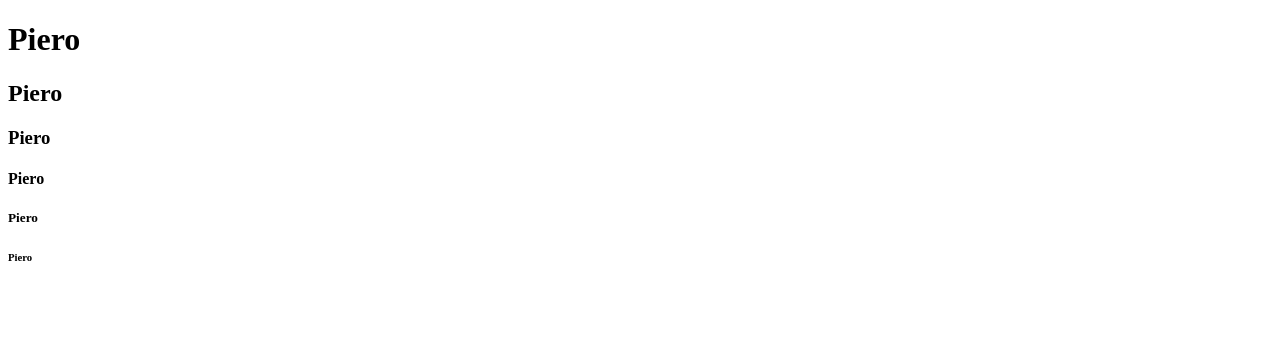
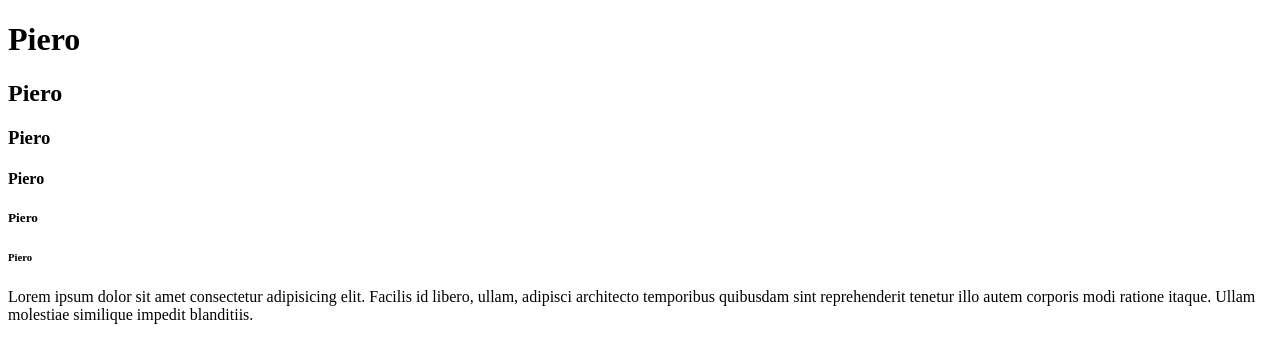
Before and after one commit to pieronisi96/SelfworkGit, a plain HTML site: page index.html in a window 1280 px wide. Drawn offline with Linux system fonts and the light colour scheme.

Commit message:
Aggiunto un paragrafo

```diff
--- a/index.html
+++ b/index.html
@@ -24,5 +24,9 @@
     <h6>
         Piero
     </h6>
+
+    <p>
+        Lorem ipsum dolor sit amet consectetur adipisicing elit. Facilis id libero, ullam, adipisci architecto temporibus quibusdam sint reprehenderit tenetur illo autem corporis modi ratione itaque. Ullam molestiae similique impedit blanditiis.
+    </p>
 </body>
 </html>
```
